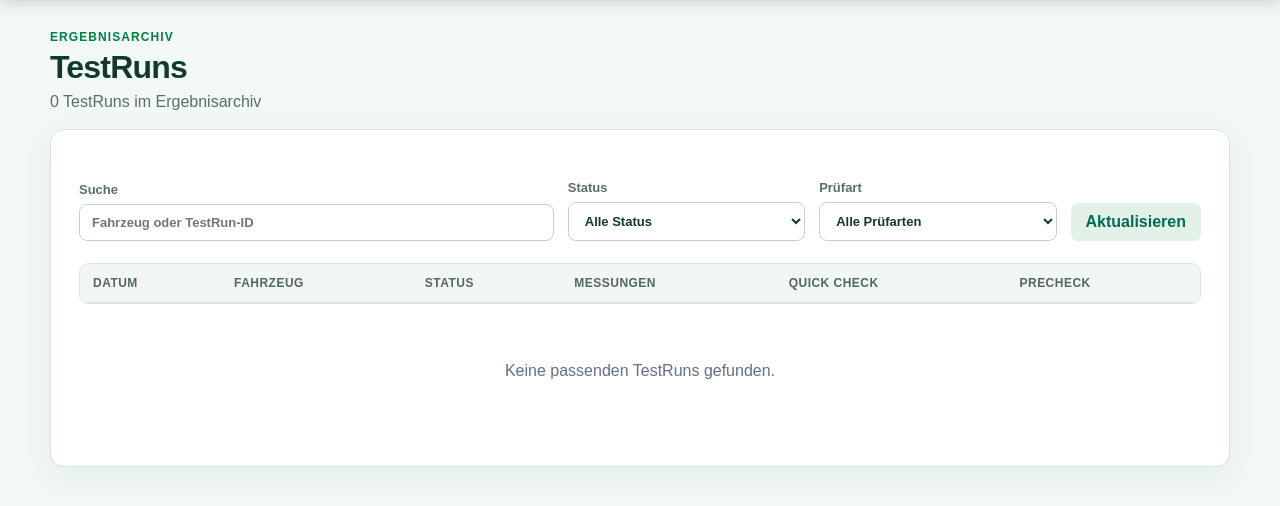
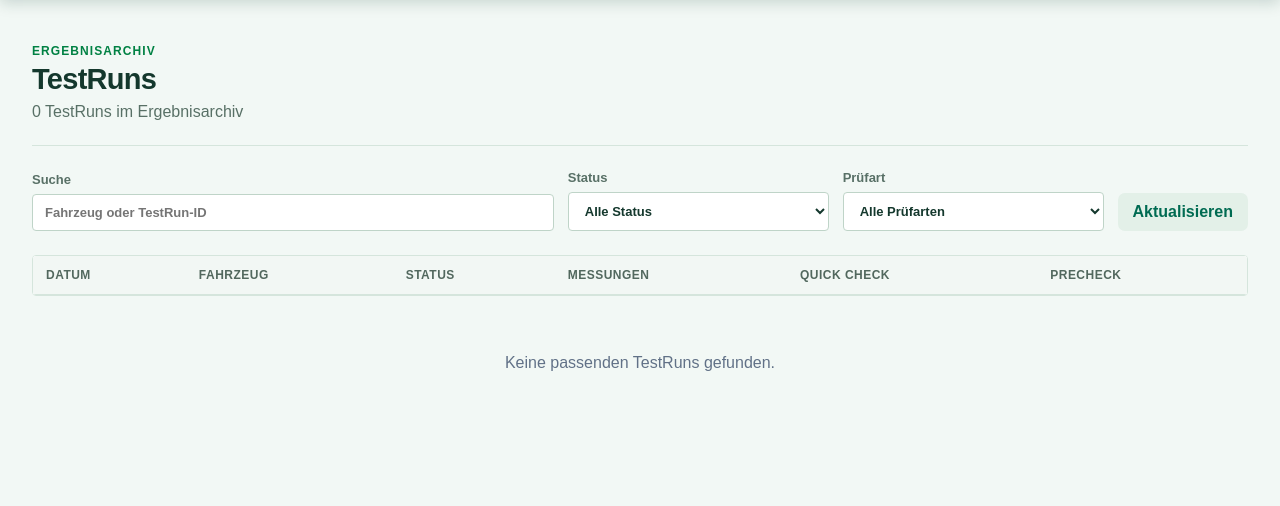
Before and after one commit to timgoettle-wq/Radartest, a FastAPI app: page /results in a window 1280 px wide. Shown: the part 102-608 px from the top of the page. Run offline with FastAPI, Linux system fonts and the light colour scheme; data that the repository does not hold is empty.

Commit message:
Flächiges Arbeitslayout auf Prüfablauf, Ergebnisse und Datenpflege übertragen

```diff
--- a/web/static/style.css
+++ b/web/static/style.css
@@ -433,20 +433,20 @@ button.primary,.database-page button.secondary,.database-page button.danger,.res
 }
 
 
-/* Arbeitsflächen-Prototyp: ausschließlich Fahrzeug- und Prüfungsauswahl. */
-.workflow-shell:has(> .workbench-screen:not([hidden])) {
+/* Gemeinsame Arbeitsflächen für Prüfablauf, Ergebnisse und Datenpflege. */
+.test-app .workflow-shell {
     width:calc(100% - 64px);
     margin:20px auto 32px;
 }
-.workflow-shell:has(> .workbench-screen:not([hidden])) > .stepper {
+.test-app .workflow-shell > .stepper {
     border:0;border-bottom:1px solid var(--green-border);border-radius:0;
     background:transparent;
 }
-.workflow-shell:has(> .workbench-screen:not([hidden])) > .app-message:empty {display:none;}
-.test-app .workbench-screen {
+.test-app .workflow-shell > .app-message:empty {display:none;}
+.test-app .workflow-screen {
     background:transparent;border:0;border-radius:0;box-shadow:none;padding:24px 0;
 }
-.workbench-screen .screen-heading {padding-bottom:24px;border-bottom:1px solid var(--green-border);}
+.workflow-screen .screen-heading {padding-bottom:24px;border-bottom:1px solid var(--green-border);}
 #screenVehicle.workbench-screen {
     display:grid;grid-template-columns:minmax(0,1fr) minmax(0,1fr);gap:28px 48px;
 }
@@ -463,7 +463,7 @@ button.primary,.database-page button.secondary,.database-page button.danger,.res
 #screenVehicle #connectionResult[hidden] {display:none!important;}
 #screenVehicle #connectionResult h2 {margin-top:0;font-size:20px;}
 #screenVehicle .check-row {background:transparent;border:0;border-bottom:1px solid var(--green-border);border-radius:0;padding:12px 0;}
-.workbench-screen .screen-actions {padding:20px 0 0;margin-top:32px;}
+.workflow-screen .screen-actions {padding:20px 0 0;margin-top:32px;}
 .test-mode-selector {display:flex;gap:0;border:0;border-bottom:1px solid var(--green-border);padding:0;margin:0 0 32px;}
 .test-mode-selector legend {font-size:13px;font-weight:700;color:var(--text-muted);margin-bottom:12px;}
 .test-mode-selector label {display:flex;align-items:center;gap:10px;padding:14px 28px;cursor:pointer;border-bottom:3px solid transparent;font-weight:700;}
@@ -478,9 +478,70 @@ button.primary,.database-page button.secondary,.database-page button.danger,.res
 #screenTests .test-type-card > button {align-self:flex-start;}
 #screenTests input,#screenVehicle select {border-radius:4px;}
 @media(max-width:760px) {
-    .workflow-shell:has(> .workbench-screen:not([hidden])) {width:calc(100% - 32px);}
+    .test-app .workflow-shell {width:calc(100% - 32px);}
     #screenVehicle.workbench-screen {grid-template-columns:minmax(0,1fr);gap:24px;}
     #screenVehicle #connectionResult {border-left:0;border-top:1px solid var(--green-border);padding:24px 0 0;}
     .test-mode-selector label {padding:12px 16px;}
     #screenTests .parameter-grid {grid-template-columns:1fr;}
 }
+
+
+/* Flächige Detailansichten; Tabellen und Diagramme behalten eine helle Lesefläche. */
+.test-app,.database-page,.results-page {background:var(--green-surface);}
+.database-page main,.results-page .results-shell {
+    width:calc(100% - 64px);margin:20px auto 32px;
+}
+.database-page .workspace,.results-page .results-view {
+    padding:0;border:0;border-radius:0;box-shadow:none;background:transparent;
+}
+.database-page .page-header,.results-page .page-header {
+    padding:24px 0;border-bottom:1px solid var(--green-border);margin-bottom:24px;
+}
+.database-page .page-header h1,.results-page .page-header h1 {font-size:29px;}
+.database-page .breadcrumbs:empty {display:none;}
+.database-page .filter-bar,.results-page .results-filter-bar {margin:0 0 24px;}
+.database-page .results-table-wrap,.results-page .results-table-wrap {border-radius:4px;background:white;}
+.database-page table,.results-page table,.test-app .identification-table {background:white;}
+.database-page .entity-card,.database-page .nested-card,
+.database-page .description-box,.results-page .archive-card,
+.test-app .result-panel,.test-app .result-columns article,.test-app .detail-card {
+    background:transparent;border:0;border-top:1px solid var(--green-border);
+    border-radius:0;box-shadow:none;padding:24px 0;
+}
+.test-app .result-panel {margin-top:24px;}
+.test-app .result-columns,.results-page .run-check-grid {gap:32px;}
+.database-page .fact,.results-page .fact,
+.test-app .metric-card,.results-page .metric-card {
+    background:transparent;border:0;border-bottom:1px solid var(--green-border);
+    border-radius:0;box-shadow:none;padding:16px 0;
+}
+.test-app .primary-metric {border-top:3px solid var(--green-primary);}
+.test-app .chart-card,.results-page .archive-chart-card {
+    background:white;border:1px solid var(--green-border);border-radius:4px;
+    box-shadow:none;padding:20px;
+}
+.results-page .result-run-facts,.results-page .archive-metadata {
+    background:transparent;border:0;border-bottom:1px solid var(--green-border);
+    border-radius:0;padding:16px 0;
+}
+.database-page .tabs {margin:0 0 24px;}
+.database-page .entity-header,.database-page .nested-main {flex-wrap:wrap;}
+.database-page .fact,.database-page .entity-header > div,
+.database-page .nested-main > div {min-width:0;overflow-wrap:anywhere;}
+.test-app input,.test-app select,.database-page input,.database-page select,
+.database-page textarea,.results-page input,.results-page select {border-radius:4px;}
+.database-page dialog {border-radius:6px;}
+.database-page footer {width:calc(100% - 64px);}
+@media(max-width:900px) {
+    .database-page .filter-bar,.results-page .results-filter-bar {
+        grid-template-columns:minmax(0,1fr) minmax(0,1fr);
+    }
+}
+@media(max-width:760px) {
+    .database-page main,.results-page .results-shell,.database-page footer {width:calc(100% - 32px);}
+    .test-app .result-columns,.results-page .run-check-grid {gap:20px;}
+}
+@media(max-width:650px) {
+    .database-page .filter-bar,.results-page .results-filter-bar {grid-template-columns:minmax(0,1fr);}
+    .test-app .chart-card,.results-page .archive-chart-card {padding:12px;}
+}
```
